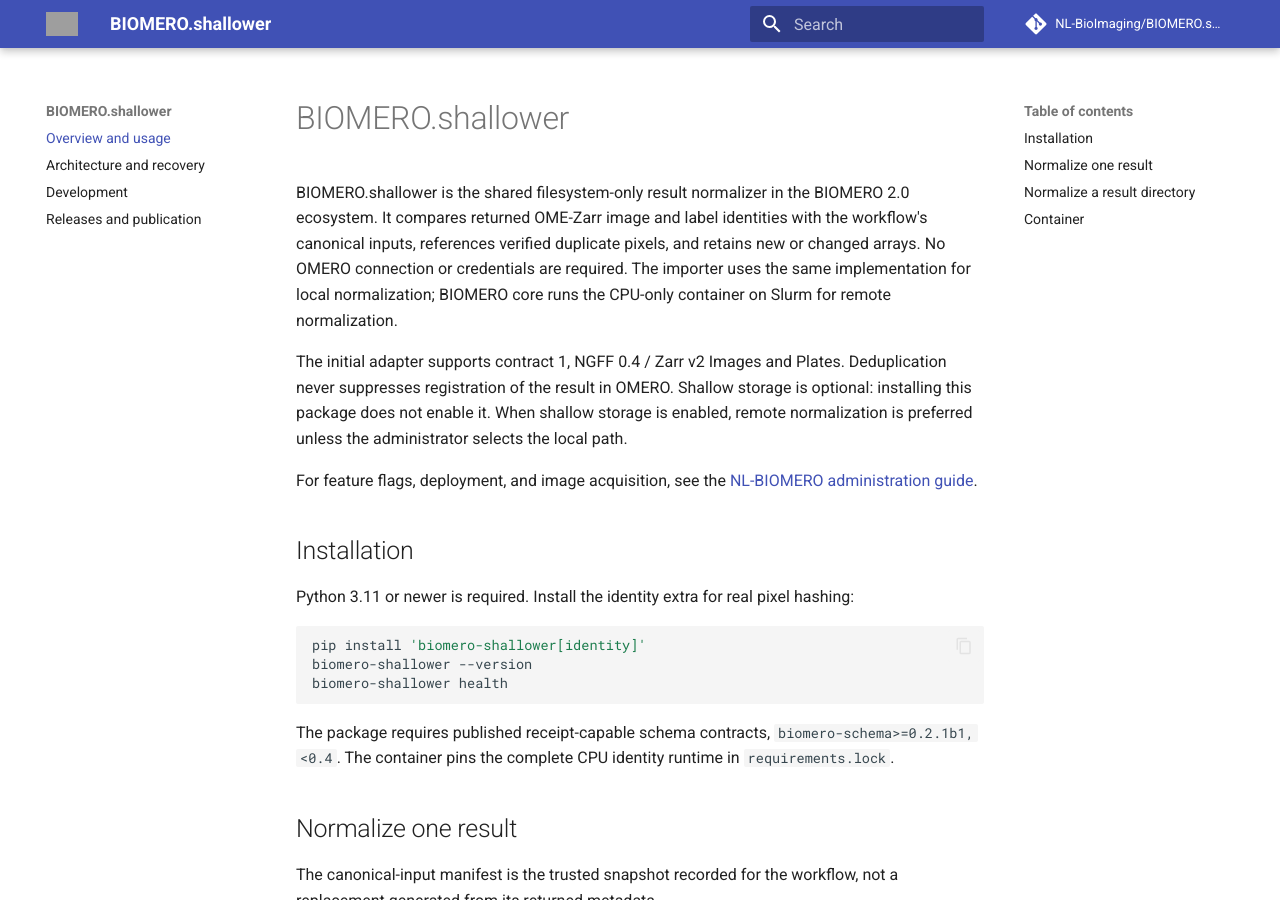
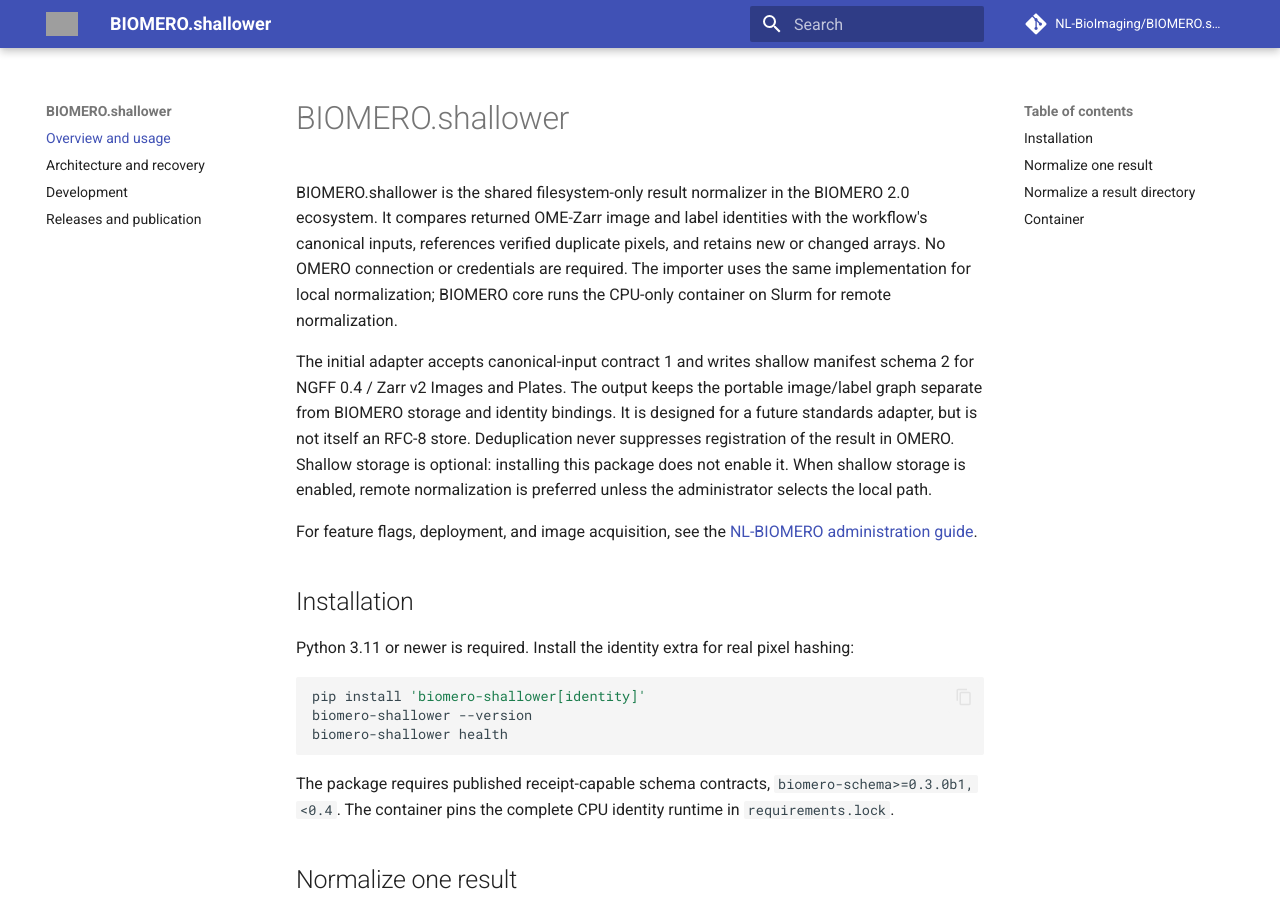
Before and after one commit to NL-BioImaging/BIOMERO.shallower, an MkDocs documentation site: the page built from docs/index.md, in a window 1280 px wide and 900 px high. Built offline with MkDocs 1.6.1 and Material for MkDocs 9.7.7, drawn with Linux system fonts in a browser that asks for light colours; comment, search, counter and statistics services are not loaded; grey boxes are pictures that could not be loaded.

Commit message:
refactor: adopt shallow manifest schema 2

````diff
--- a/docs/index.md
+++ b/docs/index.md
@@ -7,7 +7,11 @@ and retains new or changed arrays. No OMERO connection or credentials are
 required. The importer uses the same implementation for local normalization;
 BIOMERO core runs the CPU-only container on Slurm for remote normalization.
 
-The initial adapter supports contract 1, NGFF 0.4 / Zarr v2 Images and Plates.
+The initial adapter accepts canonical-input contract 1 and writes shallow
+manifest schema 2 for NGFF 0.4 / Zarr v2 Images and Plates. The output keeps
+the portable image/label graph separate from BIOMERO storage and identity
+bindings. It is designed for a future standards adapter, but is not itself an
+RFC-8 store.
 Deduplication never suppresses registration of the result in OMERO.
 Shallow storage is optional: installing this package does not enable it.
 When shallow storage is enabled, remote normalization is preferred unless
@@ -28,7 +32,7 @@ biomero-shallower health
 ```
 
 The package requires published receipt-capable schema contracts,
-`biomero-schema>=0.2.1b1,<0.4`. The container pins the complete CPU identity
+`biomero-schema>=0.3.0b1,<0.4`. The container pins the complete CPU identity
 runtime in `requirements.lock`.
 
 ## Normalize one result
--- a/pyproject.toml
+++ b/pyproject.toml
@@ -10,7 +10,7 @@ readme = "README.md"
 requires-python = ">=3.11"
 license = "Apache-2.0"
 license-files = ["LICENSE"]
-dependencies = ["biomero-schema>=0.2.1b1,<0.4", "numpy>=1.26.4,<3"]
+dependencies = ["biomero-schema>=0.3.0b1,<0.4", "numpy>=1.26.4,<3"]
 
 [project.urls]
 Repository = "https://github.com/NL-BioImaging/BIOMERO.shallower"
````
Also changed, not shown: README.md (+7 -3 lines), docs/architecture.md (+5 -4 lines), 5 other files.
